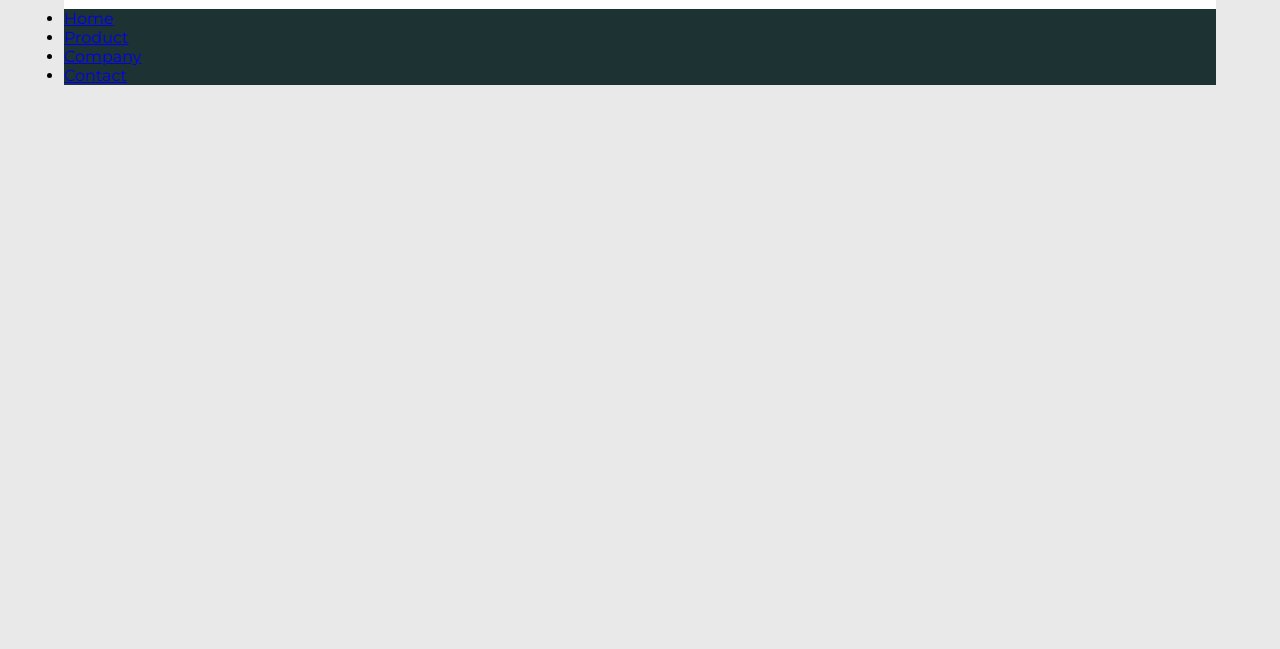
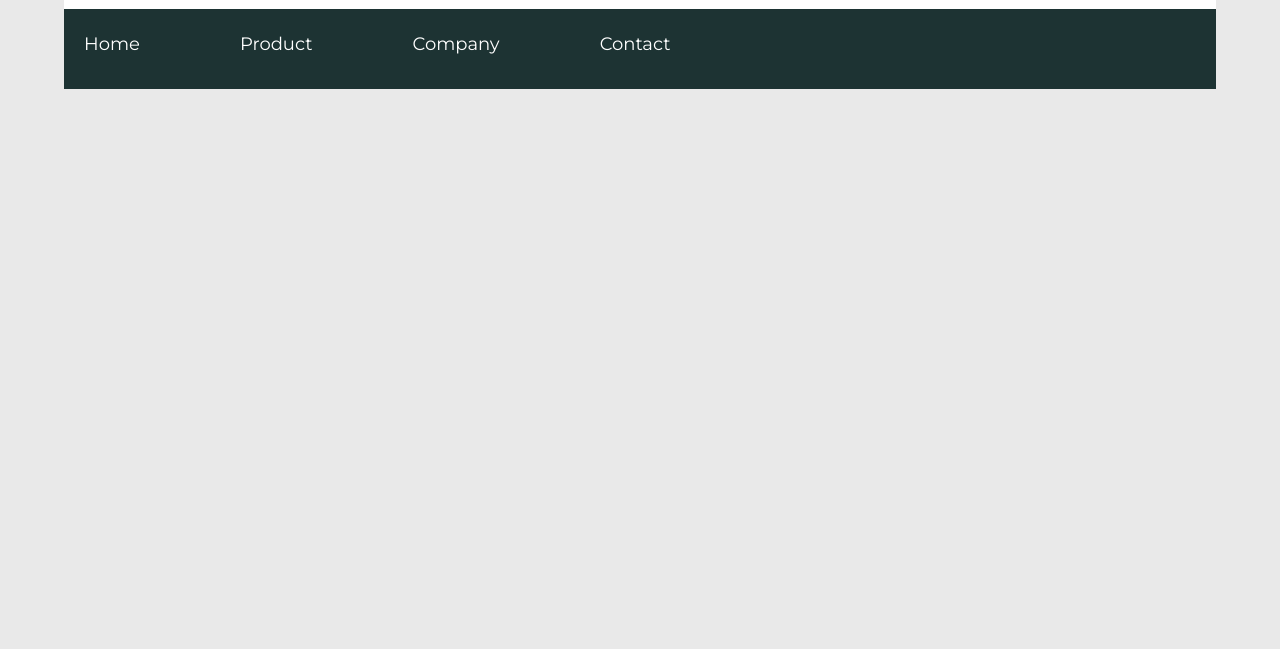
Before and after one commit to norest4/RepSago, a plain HTML site: page index.html in a window 1280 px wide. Shown: the part 151-800 px from the top of the page. Drawn offline with Linux system fonts and the light colour scheme.

Commit message:
daha az ve daha az

```diff
--- a/index.html
+++ b/index.html
@@ -15,16 +15,16 @@
     </head>
     <body>
         <div class="logo-container">
-            <img src="./img/site_logo.png" alt="logo" height="100" margin-left="5vw">
-            <h4 class="logo">Three Dots</h4>
+            <img src="./img/site_logo.png" alt="logo" height="100">
+            <h4 class="logo">Site Logo</h4>
         </div>
         <header>
             <nav>
                 <ul class="nav-links">
-                   <li class="nav-link"><a href="#">Home</a> </li>
-                   <li class="nav-link"><a href="#">Product</a> </li>
-                   <li class="nav-link"><a href="#">Company</a> </li>
-                   <li class="nav-link"><a href="#">Contact</a> </li>
+                   <li><a class="nav-link" href="#">Home</a> </li>
+                   <li><a class="nav-link" href="#">Product</a> </li>
+                   <li><a class="nav-link" href="#">Company</a> </li>
+                   <li><a class="nav-link" href="#">Contact</a> </li>
                 </ul>
             </nav>
         </header>
--- a/style.css
+++ b/style.css
@@ -18,16 +18,42 @@ div {
 header {
     display: flex;
     width: 90%;
+    height: 10vh;
     margin: auto;
+}
+
+.nav-links {
+    display: flex;
+    list-style: none;
+    justify-content: flex-start;
+    padding-left: 20px;
+    margin-top: 3vh;
+}
+
+.nav-link {
+    color: rgb(255, 255, 255);
+    font-size: 18px;
+    text-decoration: none;
+    padding-right: 100px;
+
 }
 
 .logo-container {
     background: rgb(255, 255, 255);
     flex: 1;
+}
 
+.logo {
+    font-weight: 400;
+    margin-left: 1.8%;
+    margin-top: -1%;
 }
 
 nav {
     background: rgb(29, 51, 51);
     flex: 1;
 }
+
+img {
+    margin: 1%;
+}
```
